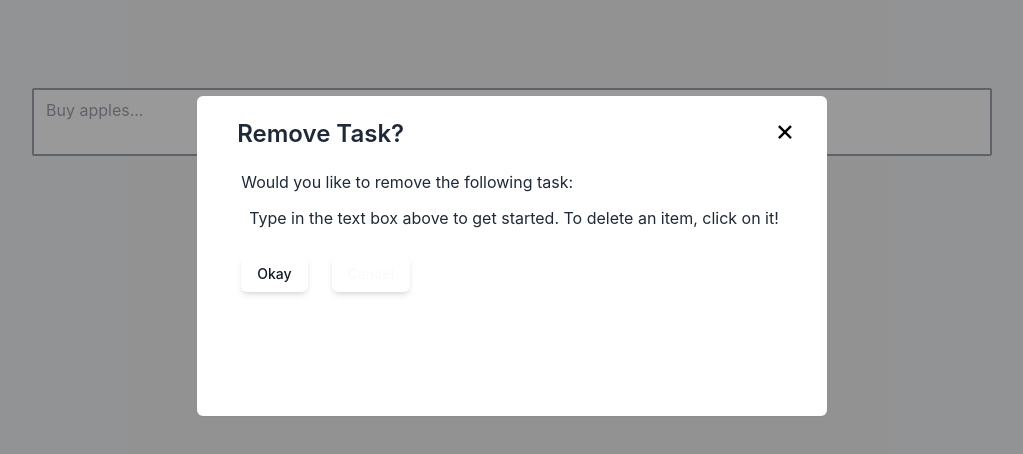
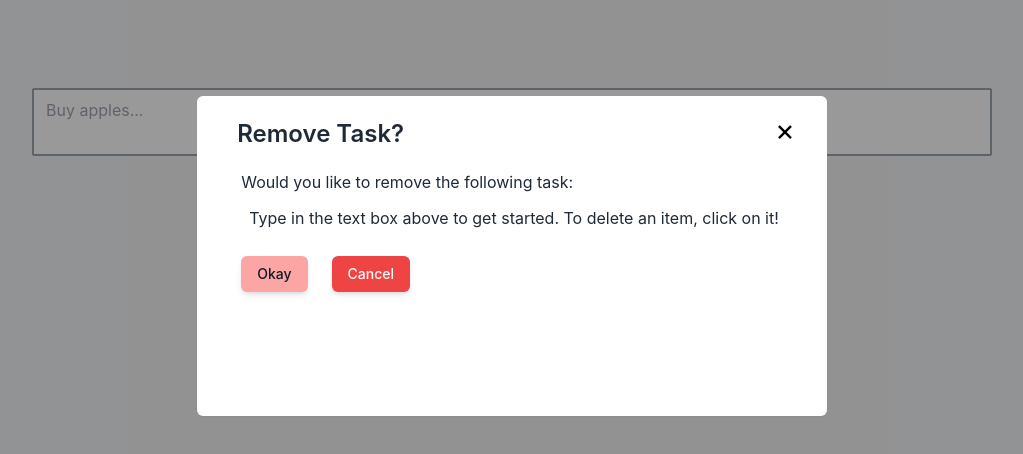
Before and after one commit to reichman2/todo-list, a Next.js app: page / in a window 1280 px wide. Both pictures are taken after a click on the element 640 px from the left and 280 px from the top of the page. Shown: the top 454 px of the page, without its empty margins (128-1151 px from the left). Built offline with nearby package versions, Linux system fonts and the light colour scheme.

Commit message:
specify tw size

```diff
--- a/components/Button.tsx
+++ b/components/Button.tsx
@@ -3,12 +3,11 @@ import React from "react";
 
 interface ButtonProps extends React.PropsWithChildren {
     className?: string;
-    onClick?: () => void;
+    onClick?: (e: React.MouseEvent<HTMLButtonElement>) => void;
 }
 
 
 export default class Button extends React.Component<ButtonProps> {
-
     constructor(props: ButtonProps) {
         super(props);
     }
@@ -19,7 +18,7 @@ export default class Button extends React.Component<ButtonProps> {
             <div className="inline-block font-medium text-sm p-0 m-0 text-gray-900">
                 <button
                   onClick={ this.props.onClick }
-                  className={`bg-white px-4 py-2 rounded-md cursor-pointer shadow-md hover:shadow-sm hover:brightness-90 transition ease-linear mx-3 my-2 ${ this.props.className }`}
+                  className={`${ (this.props.className?.match(/bg-\w+(-\d{3})?/gu))? "" : "bg-red-300" } px-4 py-2 rounded-md cursor-pointer shadow-md hover:shadow-sm hover:brightness-90 transition ease-linear mx-3 my-2 ${ this.props.className }`}
                 >
                     { this.props.children }
                 </button>
```
